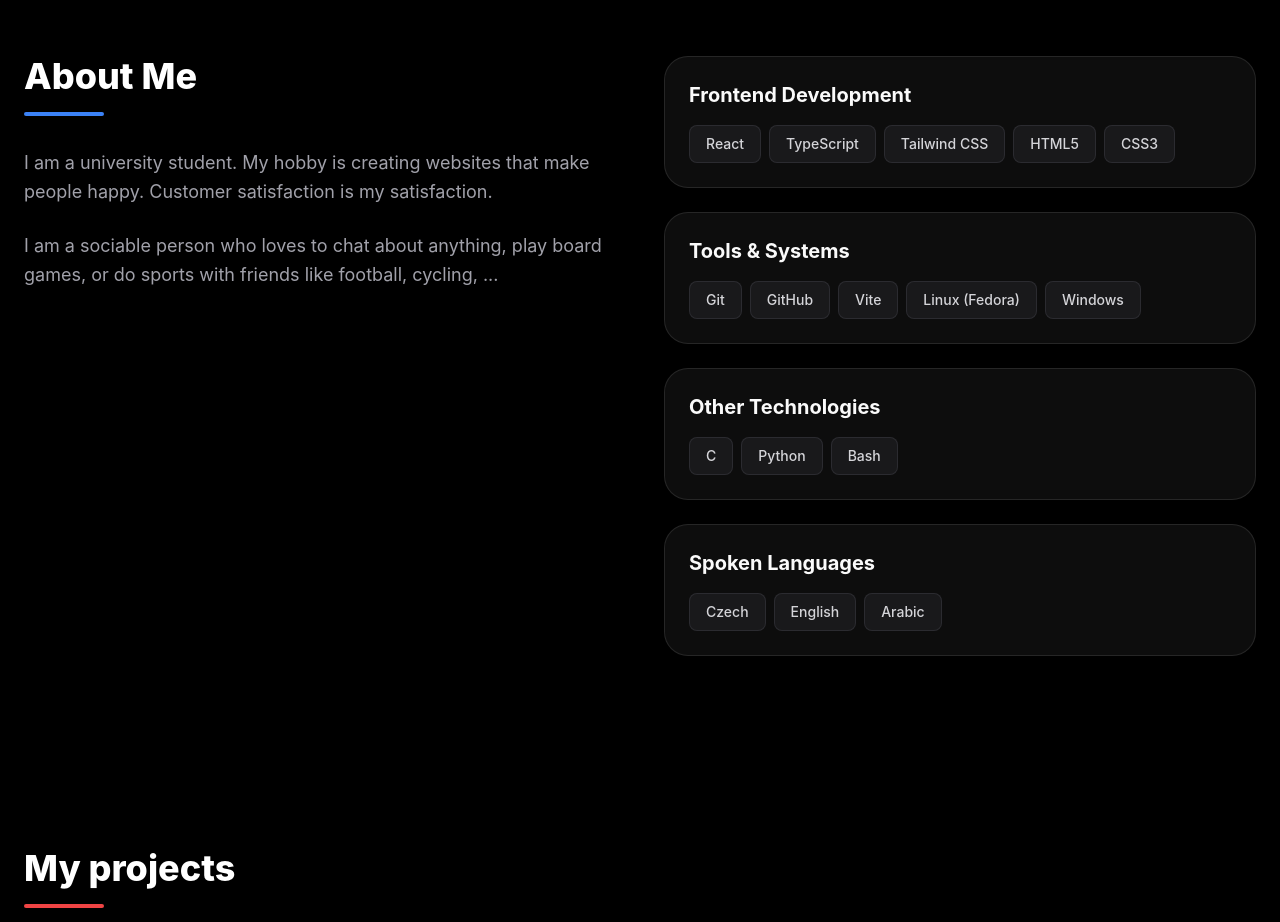
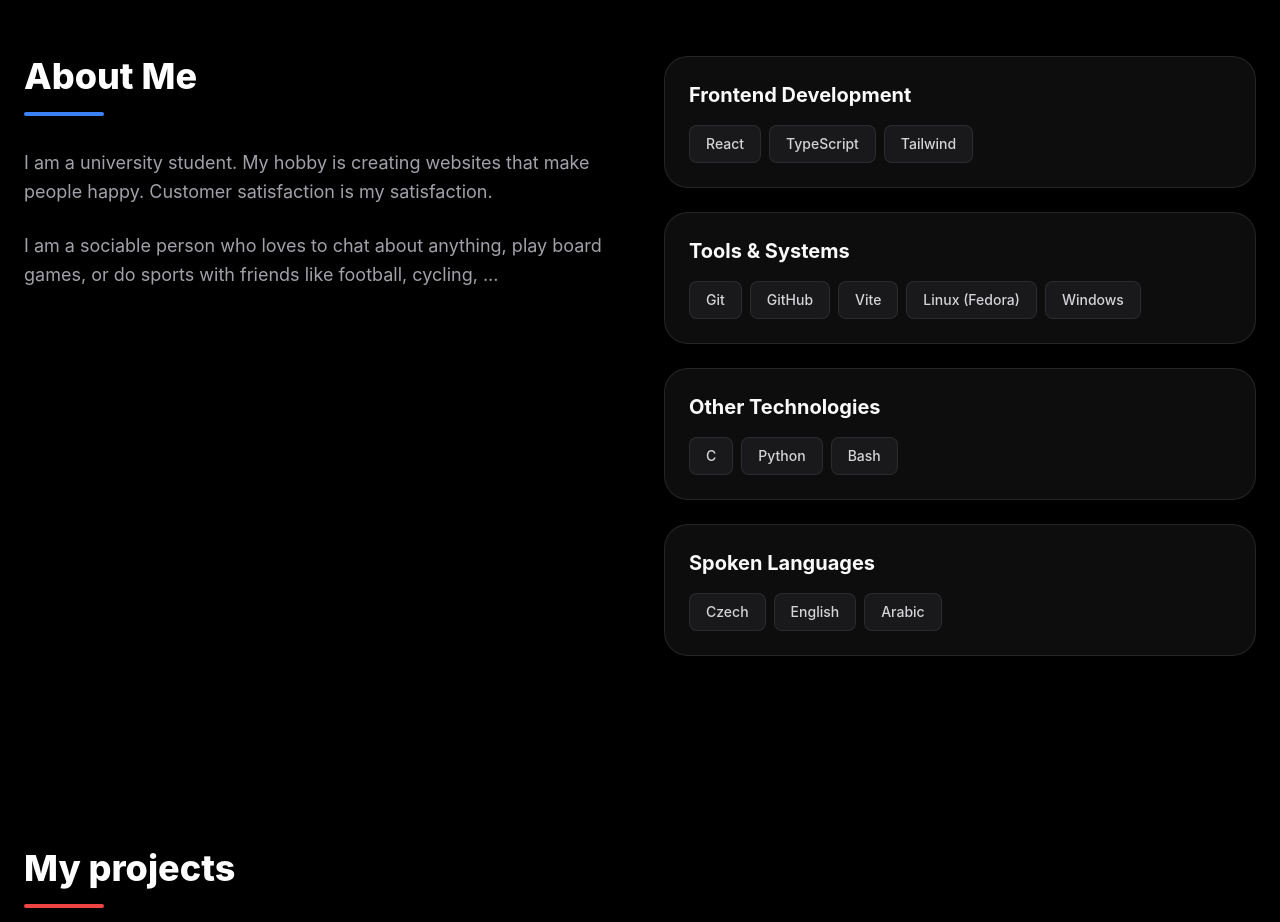
Before and after one commit to amjedq7/portfolio, a React (Vite) app: page / in a window 1280 px wide. Shown: the part 840-1762 px from the top of the page. Built offline with nearby package versions, Linux system fonts and the light colour scheme.

Commit message:
edit About me (Frontend Development)

```diff
--- a/src/components/About.tsx
+++ b/src/components/About.tsx
@@ -7,7 +7,7 @@
   const skillCategories = [
     {
       title: t("Vývoj Frontendu", "Frontend Development"),
-      skills: ["React", "TypeScript", "Tailwind CSS", "HTML5", "CSS3"]
+      skills: ["React", "TypeScript", "Tailwind"]
     },
     {
       title: t("Nástroje a systémy", "Tools & Systems"),
```
